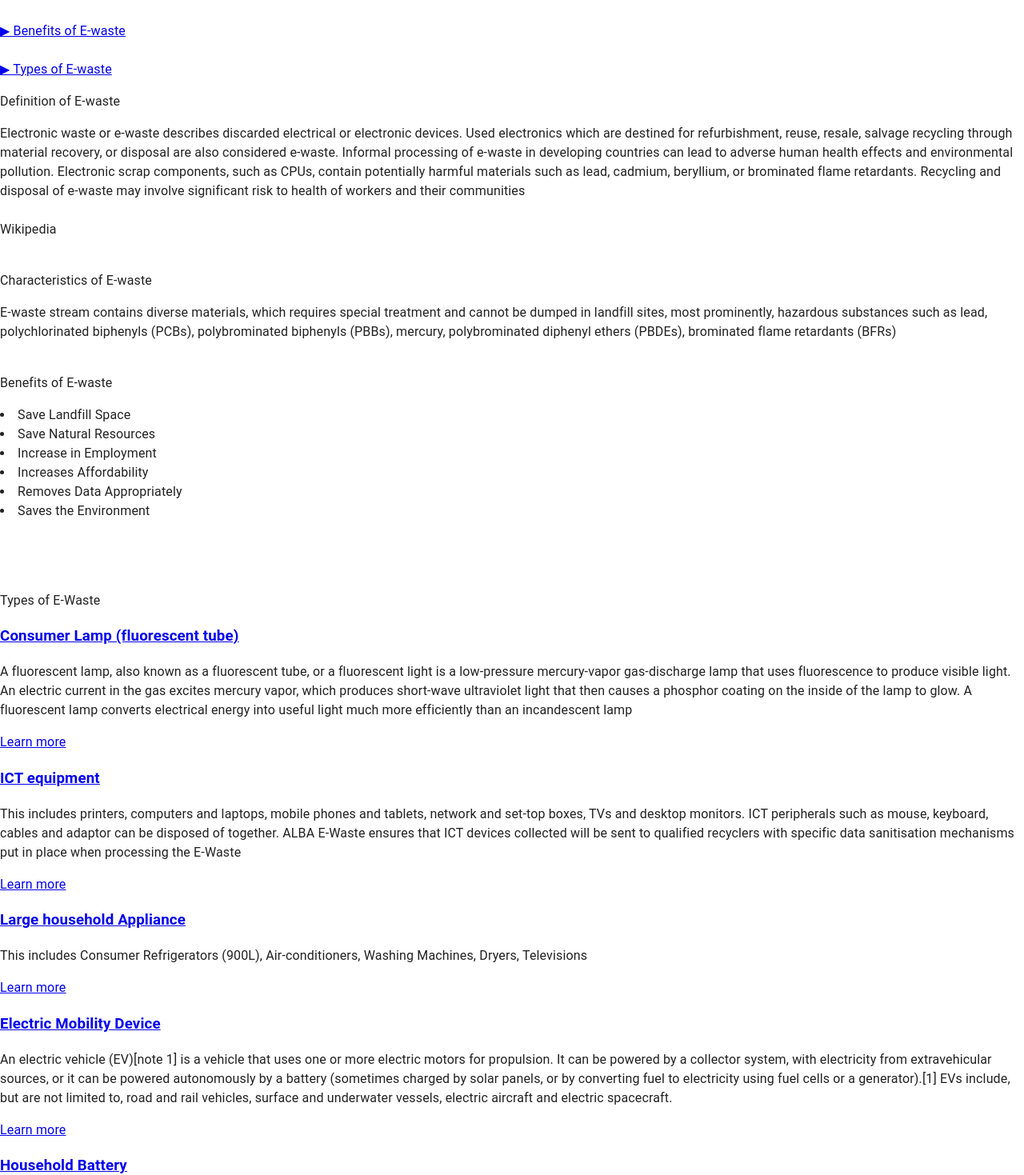
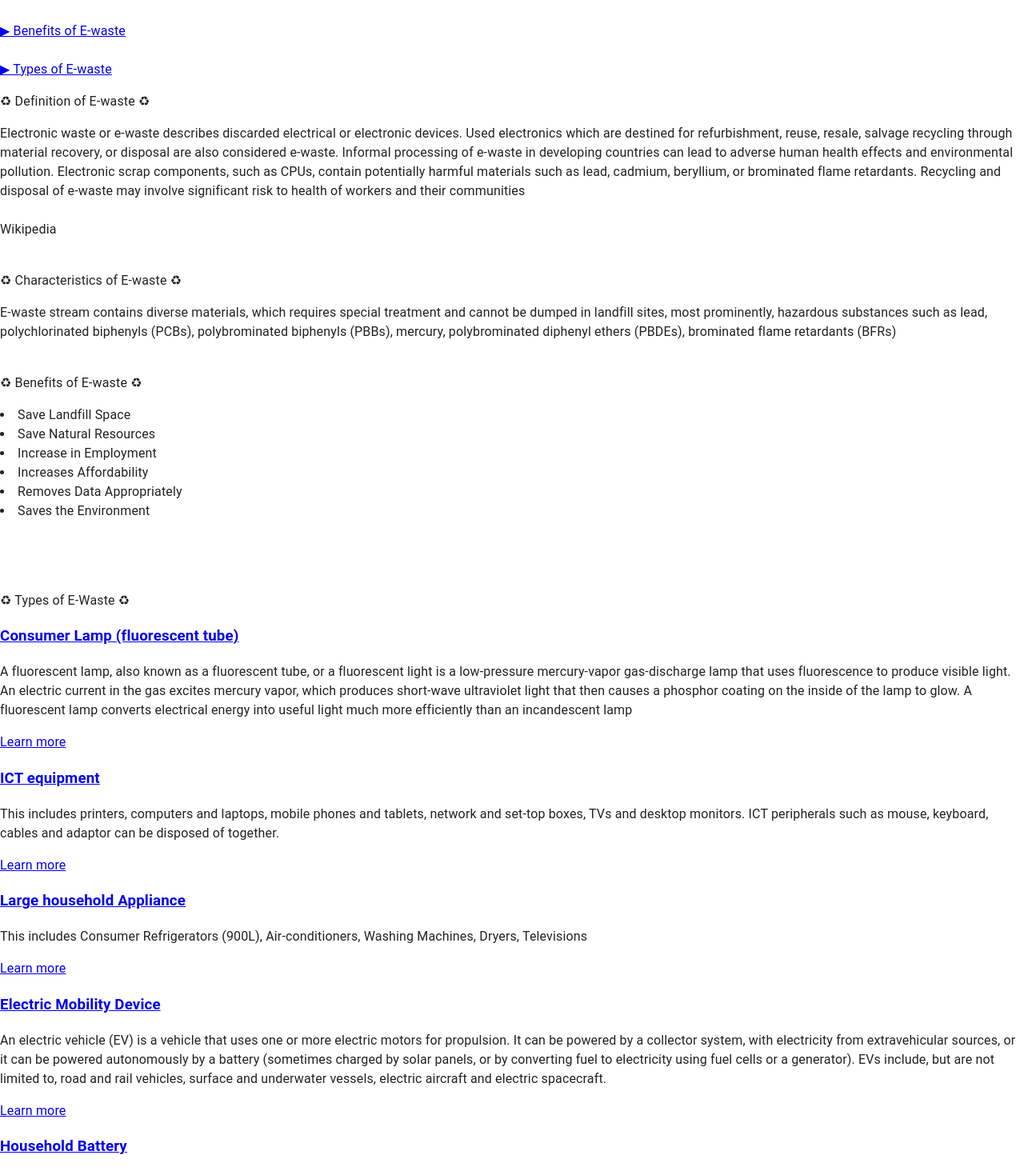
Before and after one commit to thanhvd1403/recycling-web-app, a Next.js app: page /info_page in a window 1280 px wide. Shown: the part 186-1655 px from the top of the page at 80% size. Built offline with nearby package versions, Linux system fonts and the light colour scheme.

Commit message:
Update info_page.js

```diff
--- a/pages/info_page.js
+++ b/pages/info_page.js
@@ -24,14 +24,14 @@ export default function InfoPage({ allPosts }) { const heroPost = allPosts[0]; r
           <a href="#BoE" class="px-4 py-2 whitespace-pre rounded bg-emerald-600 hover:bg-emerald-700 text-green-100">▶ Benefits of E-waste              </a>
           <br></br>
           <br></br>
-          <a href="#ToE" class="px-4 py-2 whitespace-pre rounded bg-emerald-600 hover:bg-emerald-700 text-green-100">▶ Types of E-waste                 </a>
+          <a href="#ToE" class="px-4 py-2 whitespace-pre rounded bg-emerald-600 hover:bg-emerald-700 text-green-100">▶ Types of E-waste                  </a>
           <br></br>
         </div>
         <div class="flex-none w-64 text-center pl-5 pr-5 py-20 rounded-full border-3 border-yellow-600"></div>
         <div class="flex-initial w-640">
           <div id="DoE" class="space-x-7 py-10 pl-10 pr-10 text-center rounded-full border-3 border-yellow-600 bg-emerald-100">
-            <p class="text-3xl font-bold text-gray-700 rounded-full flex items-center justify-center font-mono">Definition of E-waste</p>
-            <div class="w-full text-center pl-5 pr-5 py-20 rounded-full border-3 border-yellow-600 bg-green-300 font-mono font-bold">Electronic waste or e-waste describes discarded electrical or electronic devices.
+            <p class="text-3xl font-bold text-gray-700 rounded-full flex items-center justify-center font-mono">♻ Definition of E-waste ♻</p>
+            <div class="w-full text-center pl-5 pr-5 py-20 rounded-full border-3 border-yellow-600 bg-green-300">Electronic waste or e-waste describes discarded electrical or electronic devices.
             Used electronics which are destined for refurbishment, reuse, resale, salvage recycling through material recovery, or disposal are also considered e-waste. Informal processing of e-waste in developing countries
             can lead to adverse human health effects and environmental pollution. Electronic scrap components, such as CPUs, contain potentially harmful materials such as lead, cadmium, beryllium, or brominated flame retardants.
             Recycling and disposal of e-waste may involve significant risk to health of workers and their communities <div class="text-center pr-30">
@@ -42,16 +42,16 @@ export default function InfoPage({ allPosts }) { const heroPost = allPosts[0]; r
           <br></br>
           <div id="CoE">
             <div class="space-x-7 py-10 pl-10 pr-10 text-center rounded-full border-3 border-yellow-600 bg-emerald-100">
-              <p class="text-3xl font-bold text-gray-700 rounded-full flex items-center justify-center font-mono">Characteristics of E-waste</p>
-              <div class="w-full text-center pl-5 pr-5 py-20 rounded-full border-3 border-yellow-600 bg-green-300 font-mono font-bold">E-waste stream contains diverse materials, which requires special treatment and cannot be dumped in landfill sites,
+              <p class="text-3xl font-bold text-gray-700 rounded-full flex items-center justify-center font-mono">♻ Characteristics of E-waste ♻</p>
+              <div class="w-full text-center pl-5 pr-5 py-20 rounded-full border-3 border-yellow-600 bg-green-300">E-waste stream contains diverse materials, which requires special treatment and cannot be dumped in landfill sites,
                 most prominently, hazardous substances such as lead, polychlorinated biphenyls (PCBs), polybrominated biphenyls (PBBs), mercury, polybrominated diphenyl ethers (PBDEs), brominated flame retardants (BFRs) </div>
             </div>
           </div>
           <br></br>
           <div id="BoE">
             <div class="space-x-7 py-10 pl-10 pr-10 text-center rounded-full border-3 border-yellow-600 bg-emerald-100">
-              <p class="text-3xl font-bold text-gray-700 rounded-full flex items-center justify-center font-mono">Benefits of E-waste </p>
-              <div class="w-full text-center pl-5 pr-5 py-20 rounded-full border-3 border-yellow-600 bg-green-300 font-mono font-bold">
+              <p class="text-3xl font-bold text-gray-700 rounded-full flex items-center justify-center font-mono">♻ Benefits of E-waste ♻</p>
+              <div class="w-full text-center pl-5 pr-5 py-20 rounded-full border-3 border-yellow-600 bg-green-300">
                 <div class="flex">
                   <div class="w-2/5"></div>
                   <div class="w-4/7 text-left whitespace-pre">
@@ -70,7 +70,7 @@ export default function InfoPage({ allPosts }) { const heroPost = allPosts[0]; r
           <br></br>
           <br></br>
           <div id="TT">
-            <p class="text-3xl font-bold text-gray-700 rounded-full flex items-center justify-center font-mono">Types of E-Waste</p>
+            <p class="text-3xl font-bold text-gray-700 rounded-full flex items-center justify-center font-mono">♻ Types of E-Waste ♻</p>
             <div id="ToE" class="flex space-x-7 pl-10 pr-10">
               <div class="w-1/2">
                 <Container>
@@ -96,8 +96,7 @@ export default function InfoPage({ allPosts }) { const heroPost = allPosts[0]; r
                         </Link>
                       </h3>
                       <p className="text-base leading-relaxed mb-4 text-stone-600">This includes printers, computers and laptops, mobile phones and tablets, network and set-top boxes, TVs and desktop monitors.
-                      ICT peripherals such as mouse, keyboard, cables and adaptor can be disposed of together. ALBA E-Waste ensures that ICT devices collected will be sent to qualified recyclers with
-                        specific data sanitisation mechanisms put in place when processing the E-Waste</p> { <a href="https://www.lawinsider.com/dictionary/ict-equipment#:~:text=ICT%20Equipment%20means%20any%20radio,reception%20of%20radio%20and%20telecommunications." class="px-6 py-2 rounded bg-emerald-600 hover:bg-emerald-700 text-green-100">Learn more</a> }
+                      ICT peripherals such as mouse, keyboard, cables and adaptor can be disposed of together.</p> { <a href="https://www.lawinsider.com/dictionary/ict-equipment#:~:text=ICT%20Equipment%20means%20any%20radio,reception%20of%20radio%20and%20telecommunications." class="px-6 py-2 rounded bg-emerald-600 hover:bg-emerald-700 text-green-100">Learn more</a> }
                     </div>
                   </div>
                 </Container>
@@ -125,8 +124,8 @@ export default function InfoPage({ allPosts }) { const heroPost = allPosts[0]; r
                         <a className="hover:underline">Electric Mobility Device </a>
                         </Link>
                       </h3>
-                      <p className="text-base leading-relaxed mb-4 text-stone-600">An electric vehicle (EV)[note 1] is a vehicle that uses one or more electric motors for propulsion.
-                      It can be powered by a collector system, with electricity from extravehicular sources, or it can be powered autonomously by a battery (sometimes charged by solar panels, or by converting fuel to electricity using fuel cells or a generator).[1] EVs include, but are not limited to, road and rail vehicles,
+                      <p className="text-base leading-relaxed mb-4 text-stone-600">An electric vehicle (EV) is a vehicle that uses one or more electric motors for propulsion.
+                      It can be powered by a collector system, with electricity from extravehicular sources, or it can be powered autonomously by a battery (sometimes charged by solar panels, or by converting fuel to electricity using fuel cells or a generator). EVs include, but are not limited to, road and rail vehicles,
                         surface and underwater vessels, electric aircraft and electric spacecraft.</p> { <a href="https://en.wikipedia.org/wiki/Electric_vehicle" class="px-6 py-2 rounded bg-emerald-600 hover:bg-emerald-700 text-green-100">Learn more</a> }
                     </div>
                   </div>
```
